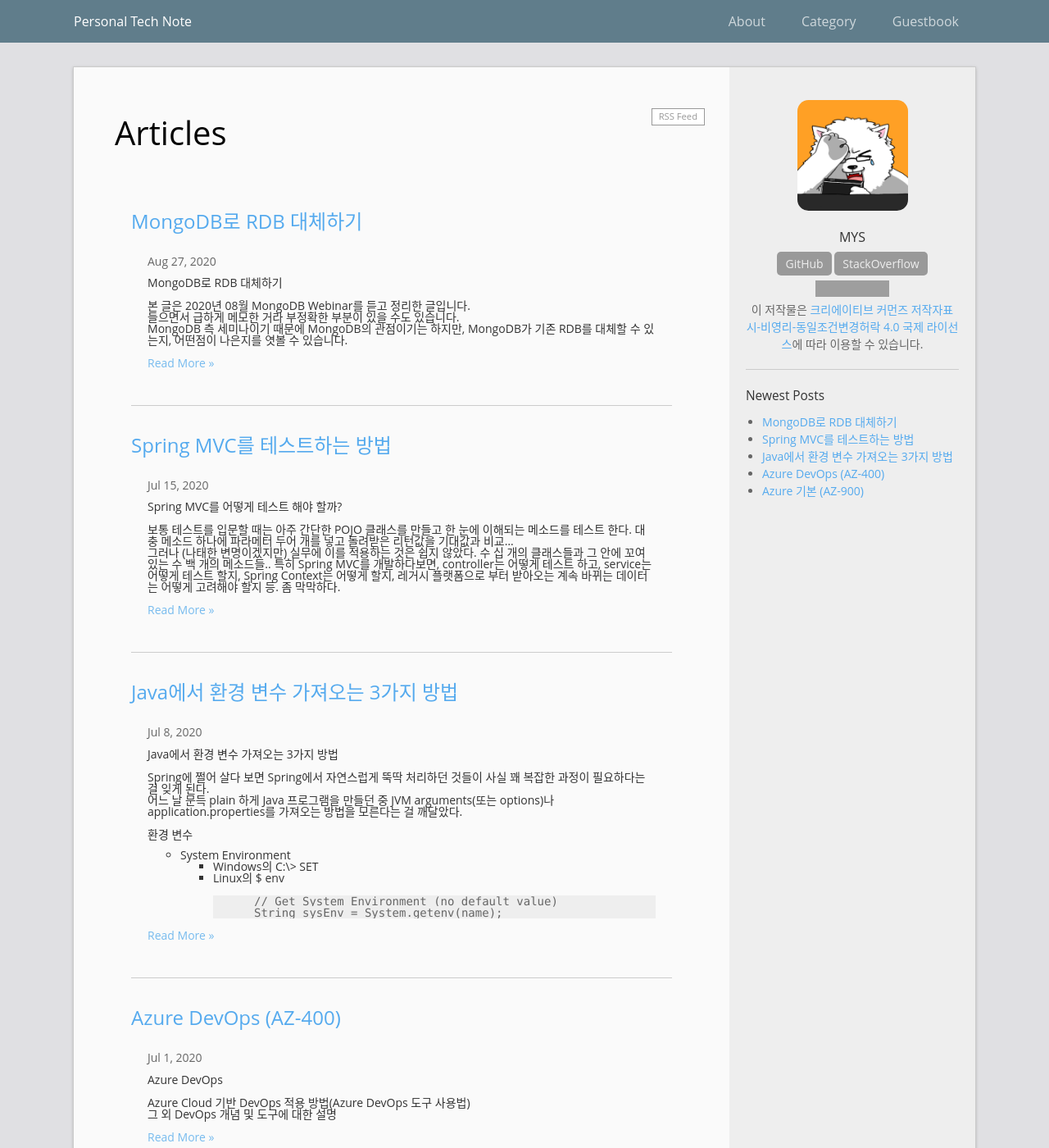
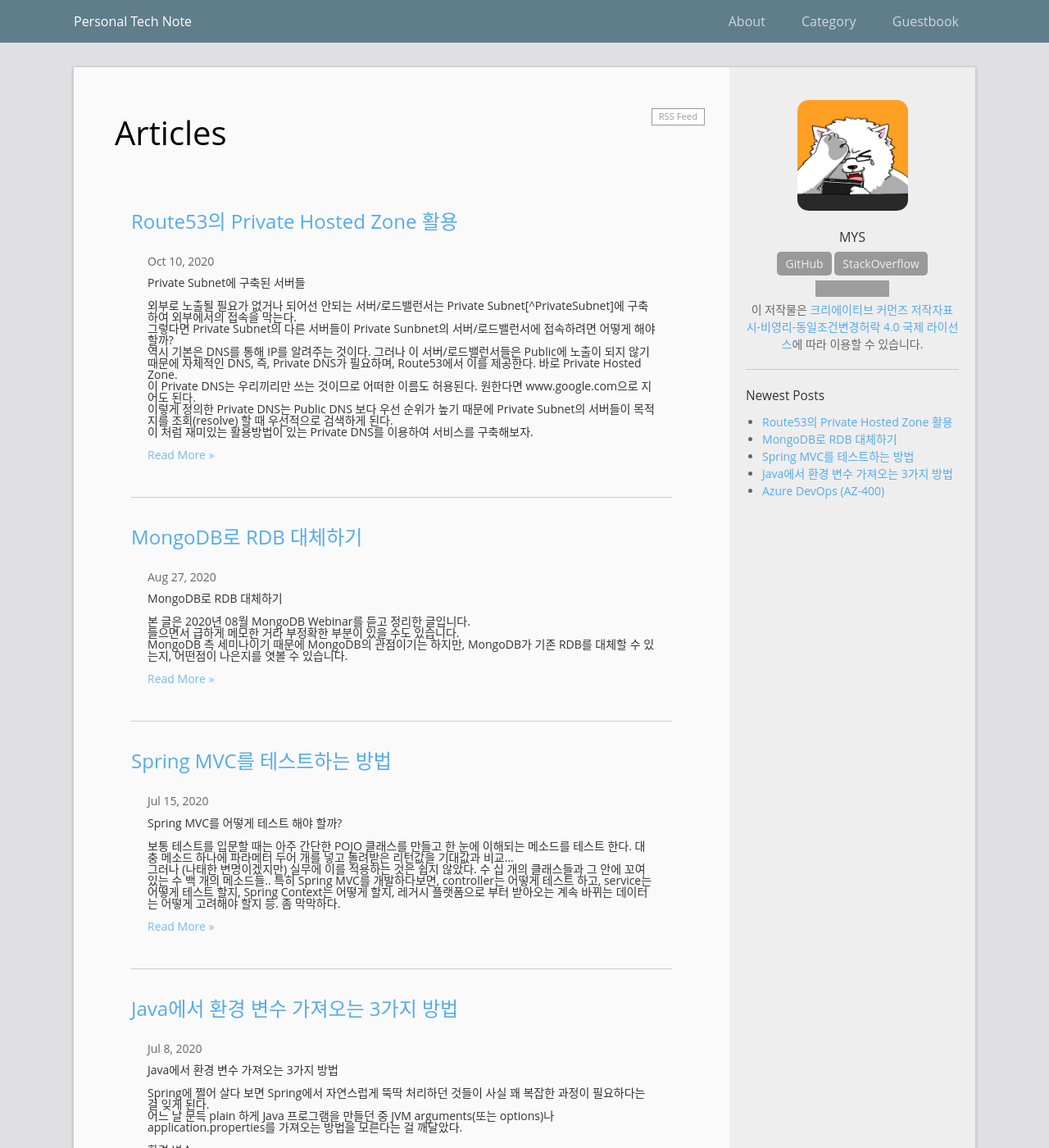
Before and after one commit to mystria/mystria.github.io, a Jekyll site: the page built from index.html, in a window 1280 px wide and 1400 px high. Shown: the whole window at 82% size. Built offline with Jekyll 4.4.1, drawn with Linux system fonts in a browser that asks for light colours; the list of posts is cut into pages by our own code; some of the changed text lies outside the part shown; grey boxes are pictures that could not be loaded.

Commit message:
Publish new post

```diff
--- a/_posts/draft-2020-06-05-practical-route53-private-hosted-zone.md
+++ b/_posts/2020-10-10-practical-route53-private-hosted-zone.md
@@ -39,7 +39,7 @@ comments: true
 ## VPC Peering 너머의 DNS
 - 기본적으로 Private Hosted Zone은 VPC Peering 너머로 공유가 안됨
 - Public Hosted Zone는 공유되어 조회 가능
-  - Enabled 해줘야 하는건지? 그냥 되는지? 확인 필요
+  - ~~Enabled 해줘야 하는건지? 그냥 되는지? 확인 필요~~
   - Public Hosted Zone에 Private Subnet의 internal 로드밸런서를 정의하면 건너편 VPC에서 조회되어 Private IP를 반환
     - Private IP를 반환하므로 VPC peering이 되어 있다면 접근 가능
     - 그러나 신기하게도 같은 VPC에서는 이 Public Hosted Zone을 통해 Private IP가 조회 안됨, Public IP가 조회 됨, Private IP가 아니기 때문에 Private Subnet 내부로 접근 불가
@@ -66,10 +66,12 @@ comments: true
     - 이 Hosted Zone에 추가되는 record에 A type Alias 또는 CNAME을 추가하면 됨
     - Alias는 다른 계정이라 자동 검색이 되지않으므로 직접 대상 입력 필요
     - 참고로, ELB의 주소는 public DNS에서 검색됨
+    - 이 방법을 쓰지 않는 이유는 운영적인 측면으로 다른 VPC에서 일어나는 일은 나의 R&R 밖의 일일 수 있기 때문에 나도 모르게 내 Private Hosted Zone의 target이 끊어질 수 있기 때문
 
 ## 정리
 - Private Hosted Zone만 두고 보면 그냥 평범한 기능
 - 변칙(?)적으로 운용하면 다양한 네트워크 아키텍처를 구성 할 수 있음
+- 보안과 운영을 살리기 좋은 기능
 
 
 [^PrivateSubnet] Private Subnet은 명시적으로 정의된 기능은 아님, Subnet의 routing table에 IGW(Internet Gateway)가 정의되지 않으면 Private Subnet으로 볼 수 있다. 단, ELB의 경우 internal과 internet-facing으로 구분되는데, internal을 선택하면 Private Subnet처럼 동작한다.
```
